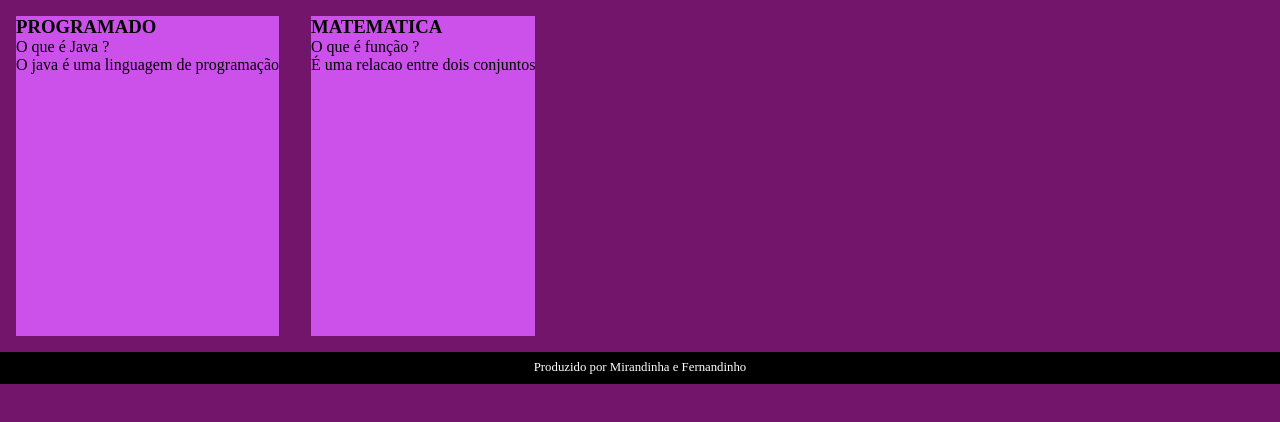
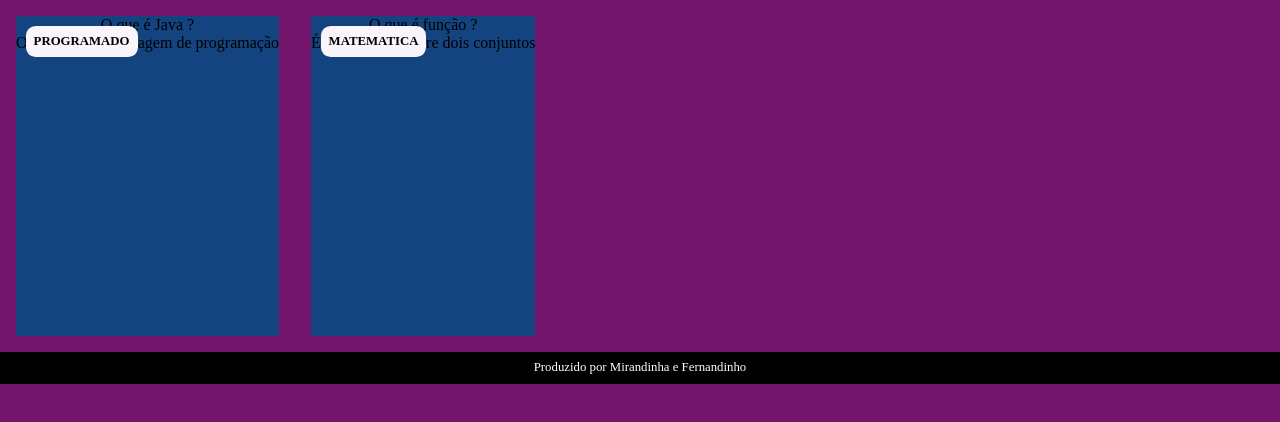
Before and after one commit to fernandouemoto/3Tri-2E-fernando-miranda, a plain HTML site: page index.html in a window 1280 px wide. Drawn offline with Linux system fonts and the light colour scheme; a web font is replaced by a local one.

Commit message:
Add files via upload

```diff
--- a/style.css
+++ b/style.css
@@ -35,3 +35,18 @@ footer p{
     background-color: rgb(204, 81, 235);
     height: 20rem;
 }
+
+.cartao-conteudo{
+   text-align: center;
+   height: 100%;
+   background-color: var(--cor-cartao-frente);
+}
+.cartao-conteudo h3{
+    background-color: rgb(250, 245, 250);
+    text-align: left;
+    padding: 0.5rem;
+    position: absolute;
+    border-radius: 0.6rem;
+    font-size: 1vw;
+    margin: 0.6rem;
+ }
```
Also changed, not shown: img/bg-desktop.webp (added), img/bg-mobile.webp (added), img/bg-tablet.webp (added).
